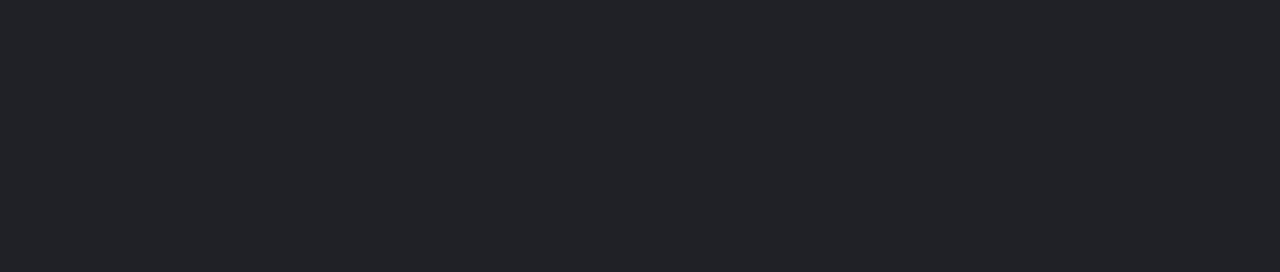
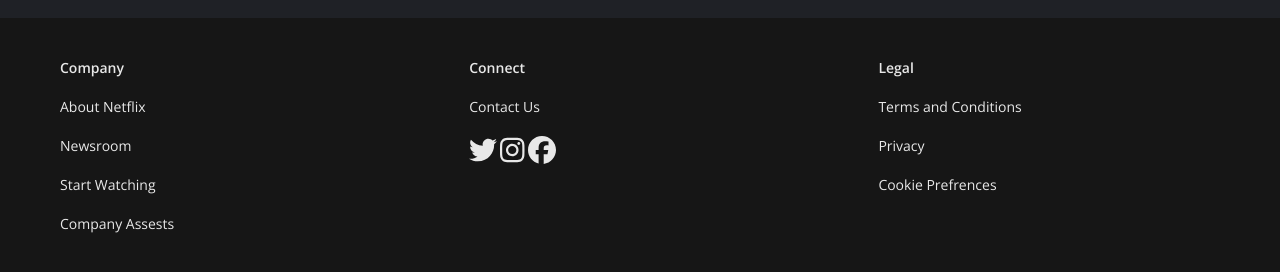
Before and after one commit to Dood3l/netflix-redesign, a React (Create React App) app in the folder netflix/: page /movies in a window 1280 px wide. Shown: the part 950-1222 px from the top of the page. Before the commit the page ends 968 px from the top, so only its background shows below. Built offline with nearby package versions, Linux system fonts and the light colour scheme.

Commit message:
fixed footer and overflow

```diff
--- a/netflix/src/App.css
+++ b/netflix/src/App.css
@@ -6,6 +6,7 @@
 
   background-color: #1f2126;
   font-family: "Helvetica Neue",Helvetica,Arial,sans-serif;
+  overflow-x: hidden;
 }
 
 
--- a/netflix/src/App.js
+++ b/netflix/src/App.js
@@ -6,6 +6,7 @@
 import Accounts from './account';
 import { BrowserRouter as Router, Route, Routes } from 'react-router-dom';
 import AccountLoad from './accountLoading';
+import Footer from './components/Footer';
 
 function App() {
   return (
@@ -16,6 +17,7 @@
         <Route path='/accountload' element={<AccountLoad />} />
         <Route path='/movies' element={<Movies />} />
       </Routes>
+      <Footer />
     </Router>
     </>
 
```
